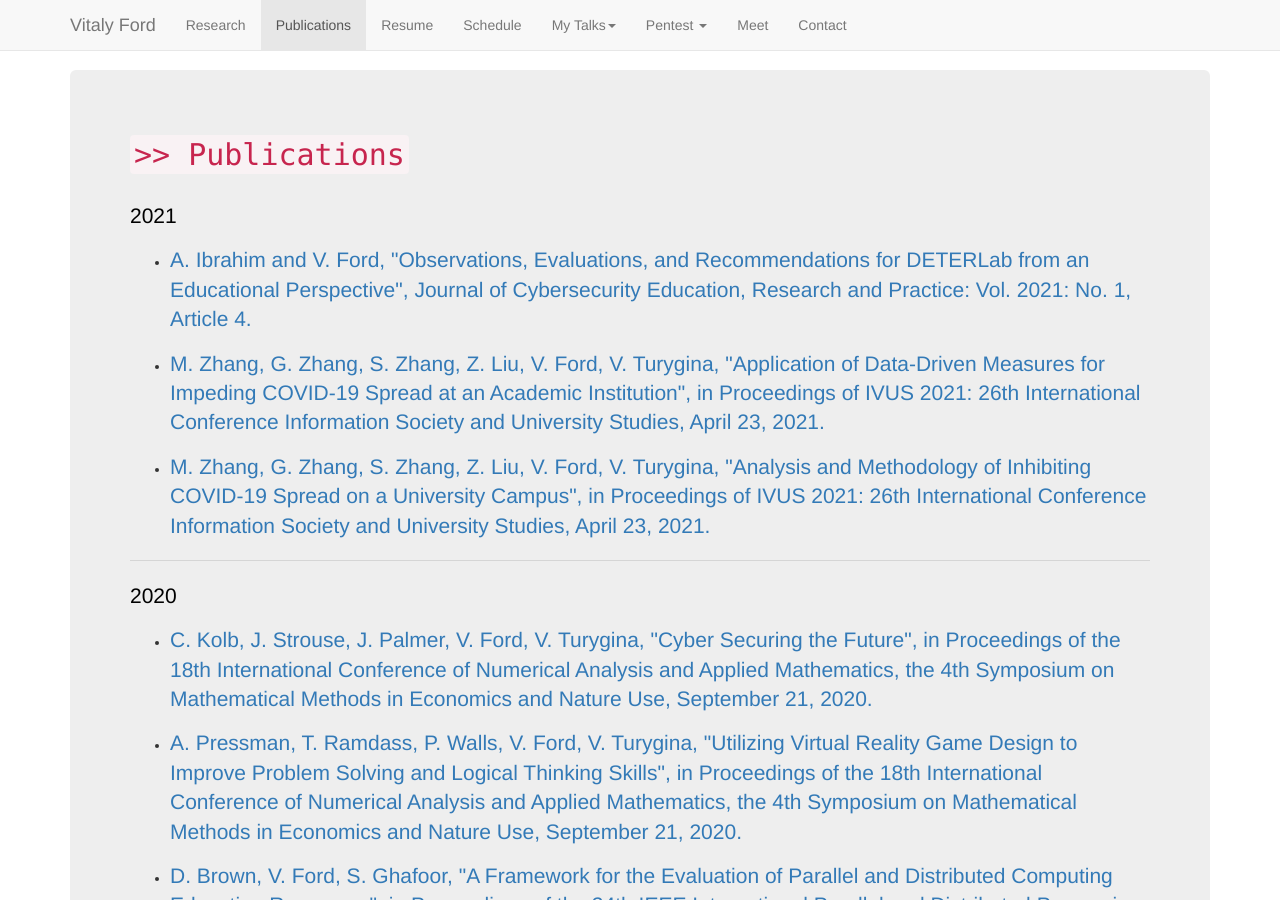
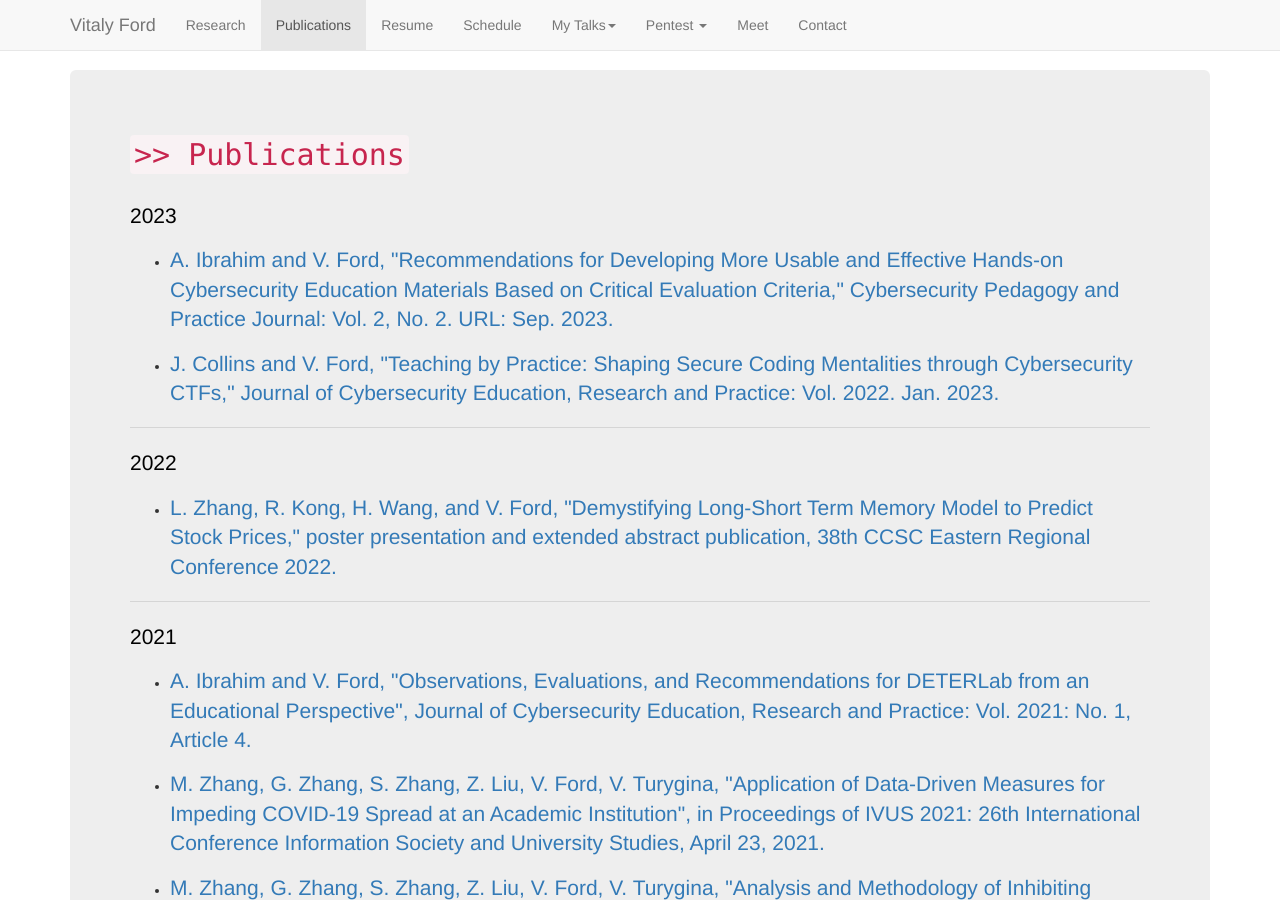
Before and after one commit to vitalyford/vitalyford.github.io, a Jekyll site: the page built from publications.html, in a window 1280 px wide and 900 px high. Built offline with Jekyll 4.4.1, drawn with Linux system fonts in a browser that asks for light colours; nearby versions of some CDN libraries.

Commit message:
Add 2022-2023 pubs

```diff
--- a/_data/pubs.yml
+++ b/_data/pubs.yml
@@ -1,3 +1,16 @@
+- year: 2023
+  papers:
+    - name: "A. Ibrahim and V. Ford, \"Recommendations for Developing More Usable and Effective Hands-on Cybersecurity Education Materials Based on Critical Evaluation Criteria,\" Cybersecurity Pedagogy and Practice Journal: Vol. 2, No. 2. URL: Sep. 2023."
+      url: "/papers/Recommendations for Developing More Usable and Effective Cybersecurity Materials.pdf"
+
+    - name: "J. Collins and V. Ford, \"Teaching by Practice: Shaping Secure Coding Mentalities through Cybersecurity CTFs,\" Journal of Cybersecurity Education, Research and Practice: Vol. 2022. Jan. 2023."
+      url: "/papers/Shaping Secure Coding Mentalities through Cybersecurity CTFs.pdf"
+
+- year: 2022
+  papers:
+    - name: "L. Zhang, R. Kong, H. Wang, and V. Ford, \"Demystifying Long-Short Term Memory Model to Predict Stock Prices,\" poster presentation and extended abstract publication, 38th CCSC Eastern Regional Conference 2022."
+      url: "/papers/Demystifying Long-Short Term Memory to Predict Stock Prices.pdf"
+
 - year: 2021
   papers:
     - name: "A. Ibrahim and V. Ford, \"Observations, Evaluations, and Recommendations for DETERLab from an Educational Perspective\", Journal of Cybersecurity Education, Research and Practice: Vol. 2021: No. 1, Article 4."
```
Also changed, not shown: 3 other files.
